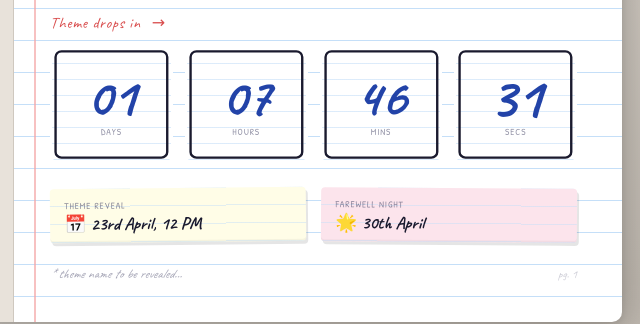
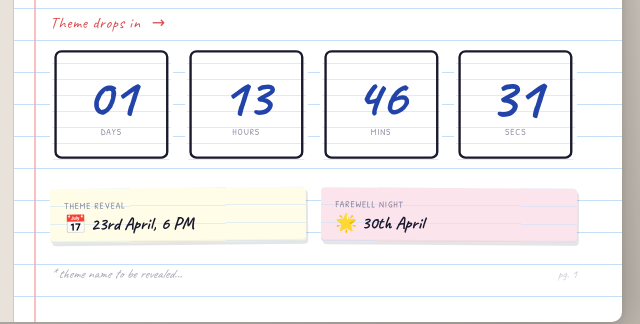
Before and after one commit to CatherineMariaBastin/FAREWELL, a plain HTML site: page index.html in a window 1280 px wide. Shown: the part 345-669 px from the top of the page, 348-988 px from the left. Drawn offline with Linux system fonts and the light colour scheme.

Commit message:
Change reveal date time from 12 PM to 6 PM

```diff
--- a/index.html
+++ b/index.html
@@ -423,7 +423,7 @@
     <div class="info-row">
       <div class="info-card card-a">
         <div class="ic-label">Theme Reveal</div>
-        <div class="ic-val">📅 23rd April, 12 PM</div>
+        <div class="ic-val">📅 23rd April, 6 PM</div>
       </div>
       <div class="info-card card-b">
         <div class="ic-label">Farewell Night</div>
@@ -441,7 +441,7 @@
 </div>
 
 <script>
-  const revealDate = new Date('2026-04-23T12:00:00');
+  const revealDate = new Date('2026-04-23T18:00:00');
   function pad(n){ return String(n).padStart(2, '0'); }
 
   function bump(id) {
```
